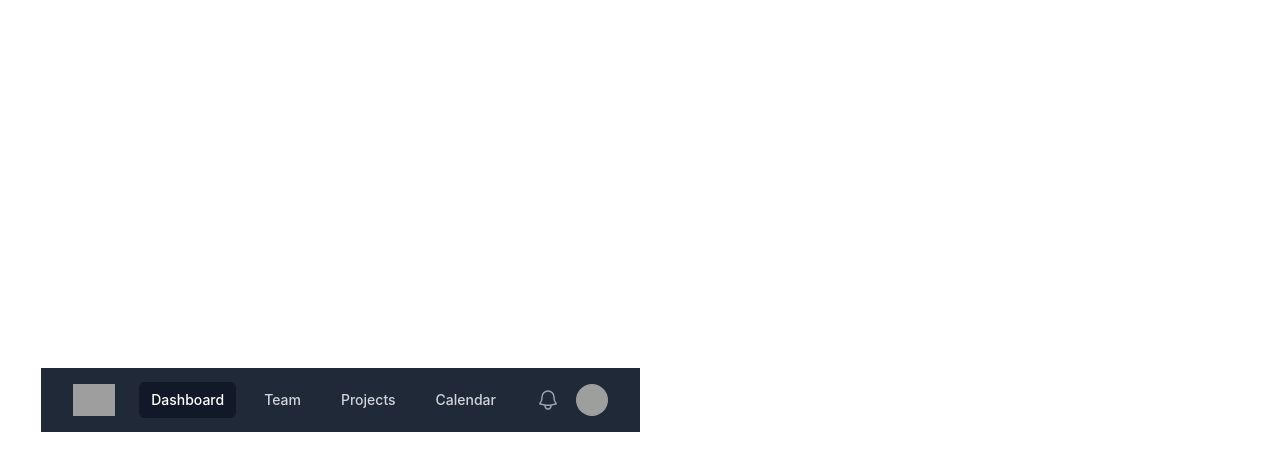
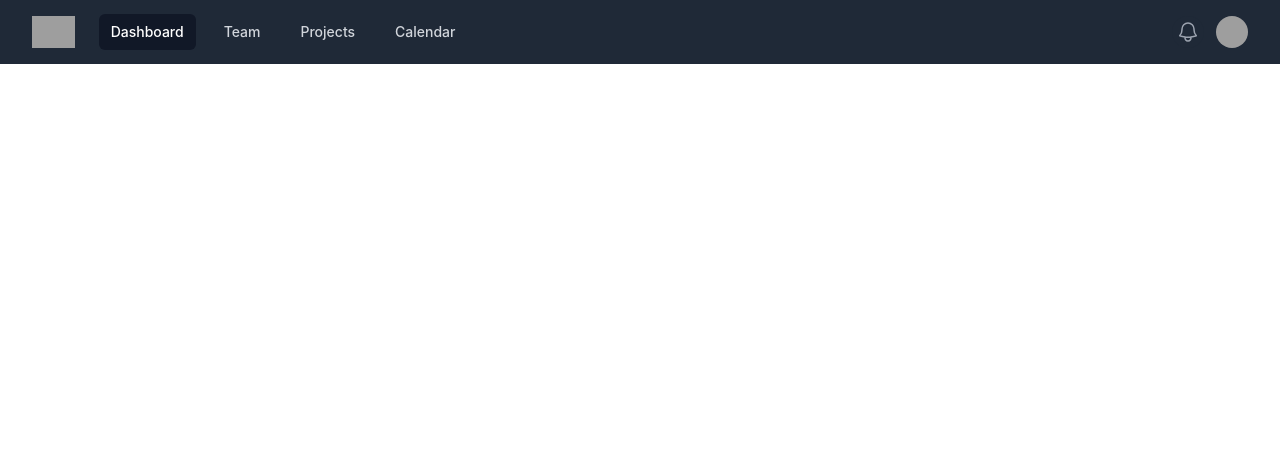
Before and after one commit to nrmtr/final-project-client-side, a Vue app: page / in a window 1280 px wide. Shown: the top 470 px of the page. Built offline with nearby package versions, Linux system fonts and the light colour scheme; grey boxes are pictures that could not be loaded; the HTML template or start-up script is replaced by a standard one.

Commit message:
try update navbar

```diff
--- a/package.json
+++ b/package.json
@@ -14,6 +14,8 @@
     "format": "prettier --write src/"
   },
   "dependencies": {
+    "@headlessui/vue": "^1.7.23",
+    "@heroicons/vue": "^2.2.0",
     "pinia": "^2.2.6",
     "vue": "^3.5.13",
     "vue-router": "^4.4.5"
--- a/src/App.vue
+++ b/src/App.vue
@@ -1,6 +1,6 @@
 
 <template>
-  <Disclosure as="nav" class="bg-gray-800" v-slot="{ open }">
+  <Disclosure as="nav" class="bg-gray-800 fixed top-0 left-0 w-full z-50" v-slot="{ open }">
     <div class="mx-auto max-w-7xl px-2 sm:px-6 lg:px-8">
       <div class="relative flex h-16 items-center justify-between">
         <div class="absolute inset-y-0 left-0 flex items-center sm:hidden">
```
Also changed, not shown: 1 other file (tests, documents, lock files or other folders).
